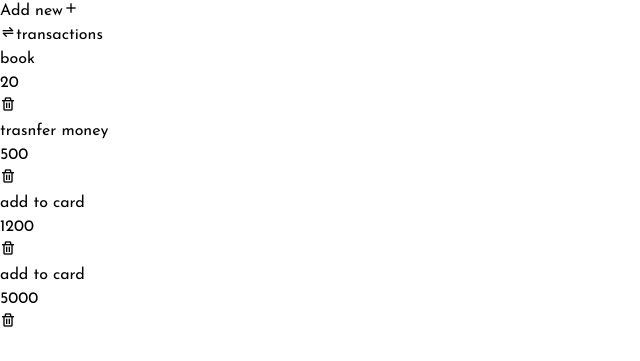
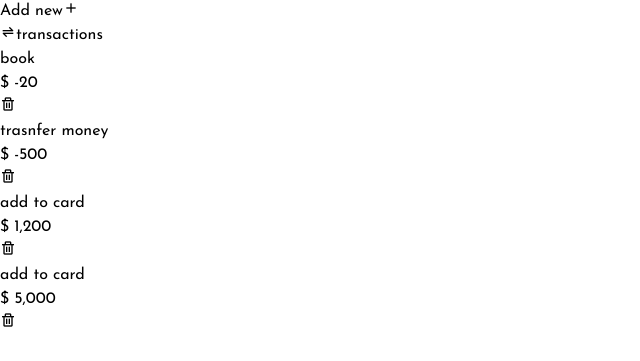
Before and after one commit to sadranafe/expense-tracker, a React (Vite) app: page / in a window 1280 px wide. Shown: the part 217-578 px from the top of the page, without its empty margins (0-640 px from the left). Built offline with nearby package versions, Linux system fonts and the light colour scheme.

Commit message:
set action condition for price in transaction.jsx

```diff
--- a/src/components/expenseTracker/transaction.jsx
+++ b/src/components/expenseTracker/transaction.jsx
@@ -9,7 +9,7 @@ const Transaction = ({title , price , action}) => {
 
 
                 <div>
-                    <p className =  'inline-block'>{price}</p>
+                    <p className =  {action === "withdraw" ? 'inline-block text-red-600' : "inline-block text-green-500" }>{action === "withdraw" && price !== 0 ? `$ ${Number(-price).toLocaleString()}` : `$ ${Number(price).toLocaleString()}` }</p>
 
                     <button className = 'inline-block ml-3 px-3 p-1 text-red-600'>
                         <i className = 'bx bx-trash text-lg'></i>
```
